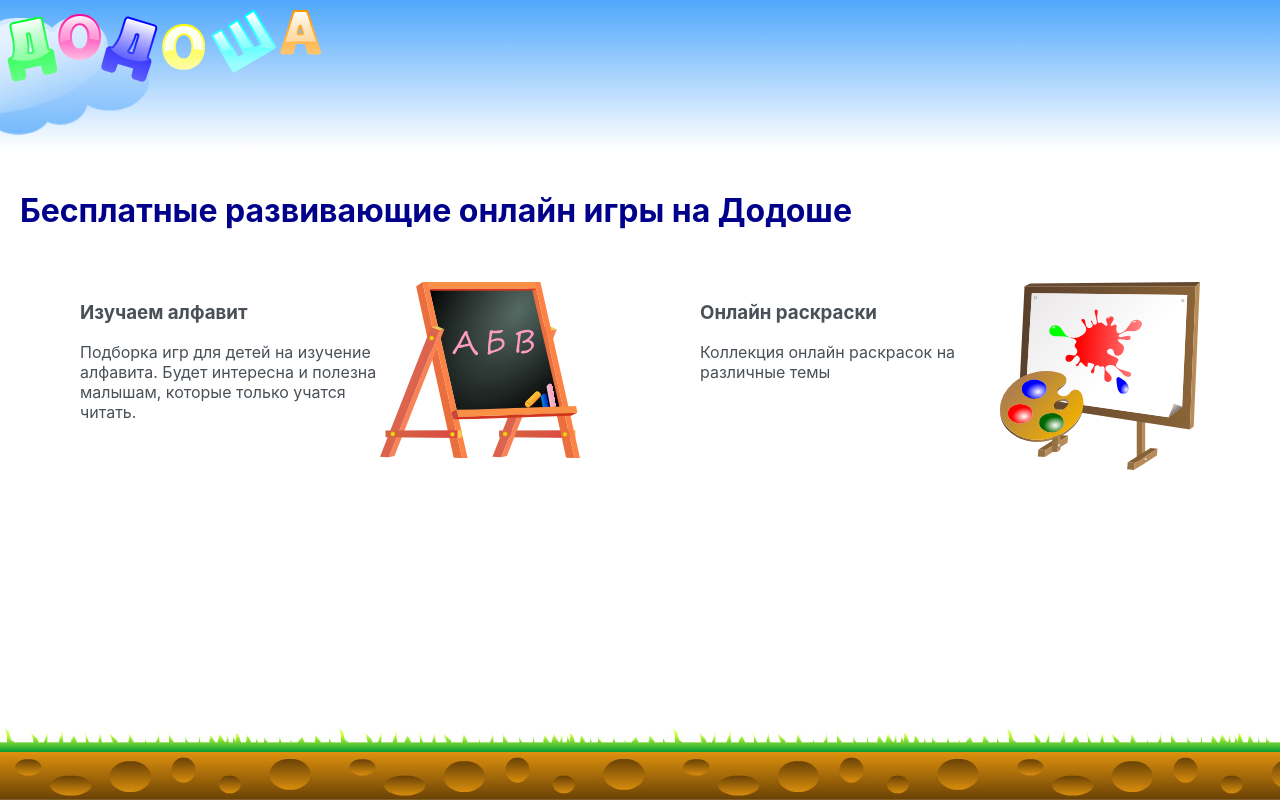
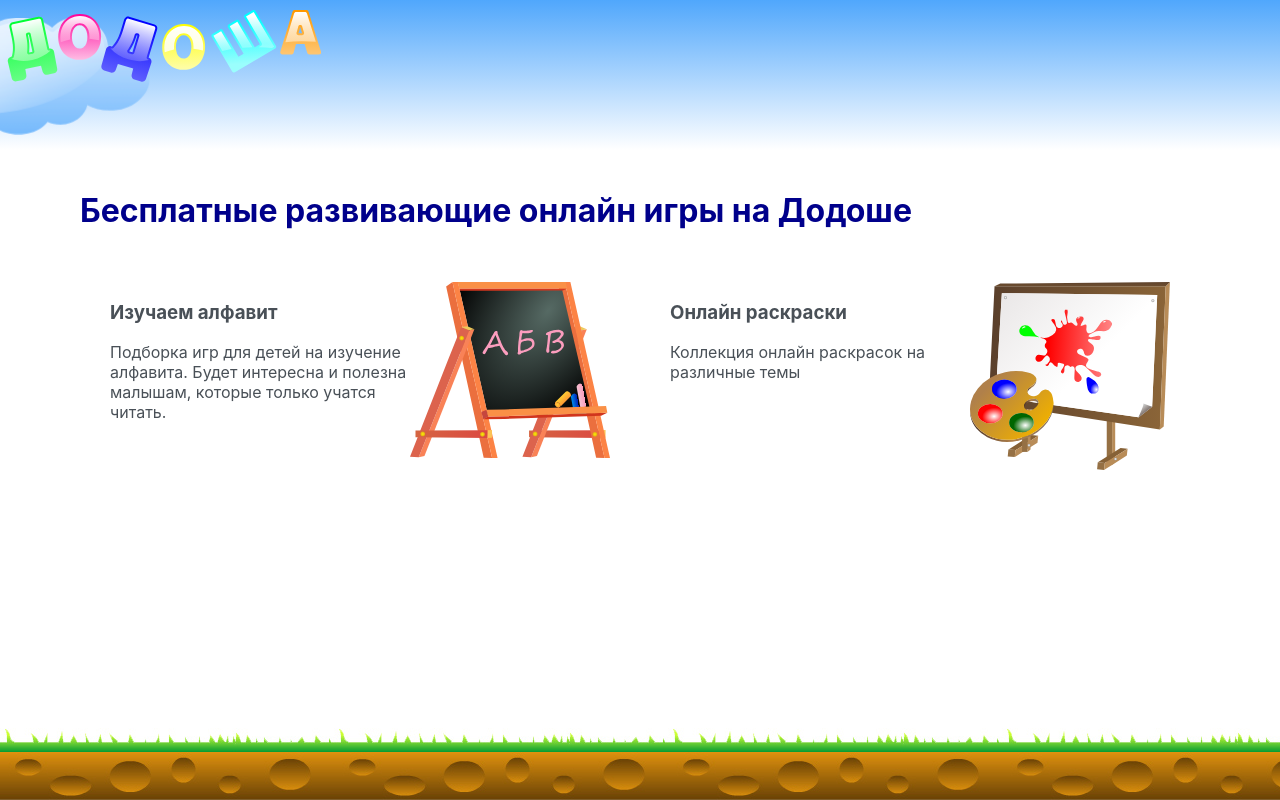
Before and after one commit to a-vetrov/dodosha-react, a React (Create React App) app: page / in a window 1280 px wide. Built offline with nearby package versions, Linux system fonts and the light colour scheme.

Commit message:
Main page styles

```diff
--- a/src/components/header/MainHeader.module.css
+++ b/src/components/header/MainHeader.module.css
@@ -2,6 +2,7 @@
     height: 150px;
     min-height: 150px;
     background: linear-gradient(0deg, rgba(255,255,255,1) 0%, rgba(80,167,252,1) 100%);
+    position: relative;
 }
 
 .staticHeader {
@@ -28,6 +29,6 @@
 
 .lettersContainer {
     position: absolute;
-    top: 0px;
+    top: 0;
     cursor: pointer;
 }
--- a/src/pages/main/MainPage.module.css
+++ b/src/pages/main/MainPage.module.css
@@ -28,6 +28,8 @@
 .mainFrame {
     padding: 20px;
     flex-grow: 1;
+    max-width: 1200px;
+    align-self: center;
 }
 
 @media mediaSm {
--- a/src/pages/main/blue-box/BlueBox.module.css
+++ b/src/pages/main/blue-box/BlueBox.module.css
@@ -12,14 +12,24 @@
     height: 100%;
 }
 
-@media mediaMd, mediaSm {
+@media mediaMd {
     .container {
         flex-direction: column;
     }
+
+    .imageContainer {
+        align-self: center;
+    }
+
+    .descriptionContainer {
+        flex-grow: 1
+    }
+
 }
 
 @media mediaSm {
     .container {
+        flex-direction: column;
         align-items: center;
         max-width: none;
     }
@@ -29,6 +39,7 @@
     }
 }
 
+
 .image {
     width: 200px;
 }
--- a/src/pages/main/blue-box/BlueBox.tsx
+++ b/src/pages/main/blue-box/BlueBox.tsx
@@ -10,11 +10,13 @@ type Props = {
 
 const MainBlueBox: React.FC<Props> = ({title, description, image}) => (
     <div className={style.container}>
-        <div>
+        <div className={style.descriptionContainer}>
             <h3>{title}</h3>
             <p>{description}</p>
         </div>
-        <img src={image} className={style.image} alt={title} />
+        <div className={style.imageContainer}>
+            <img src={image} className={style.image} alt={title} />
+        </div>
     </div>
 )
 
```
